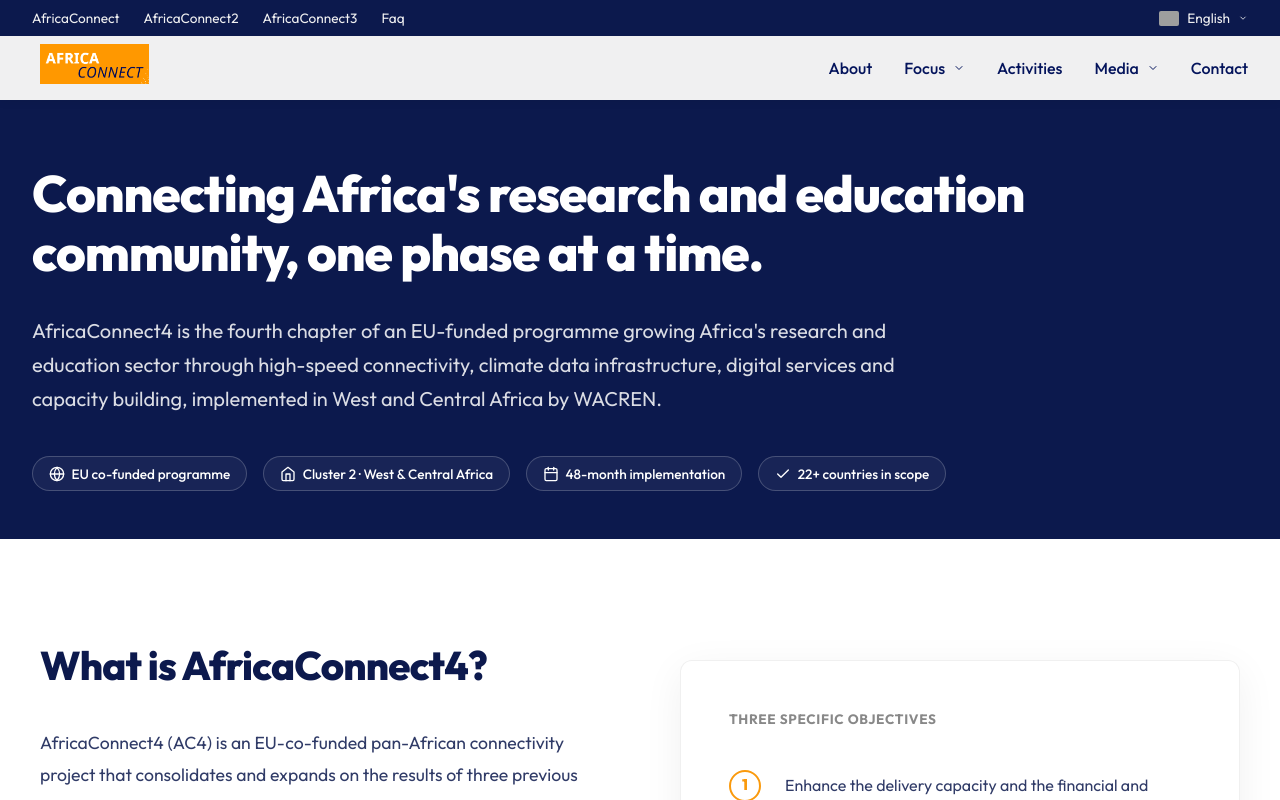
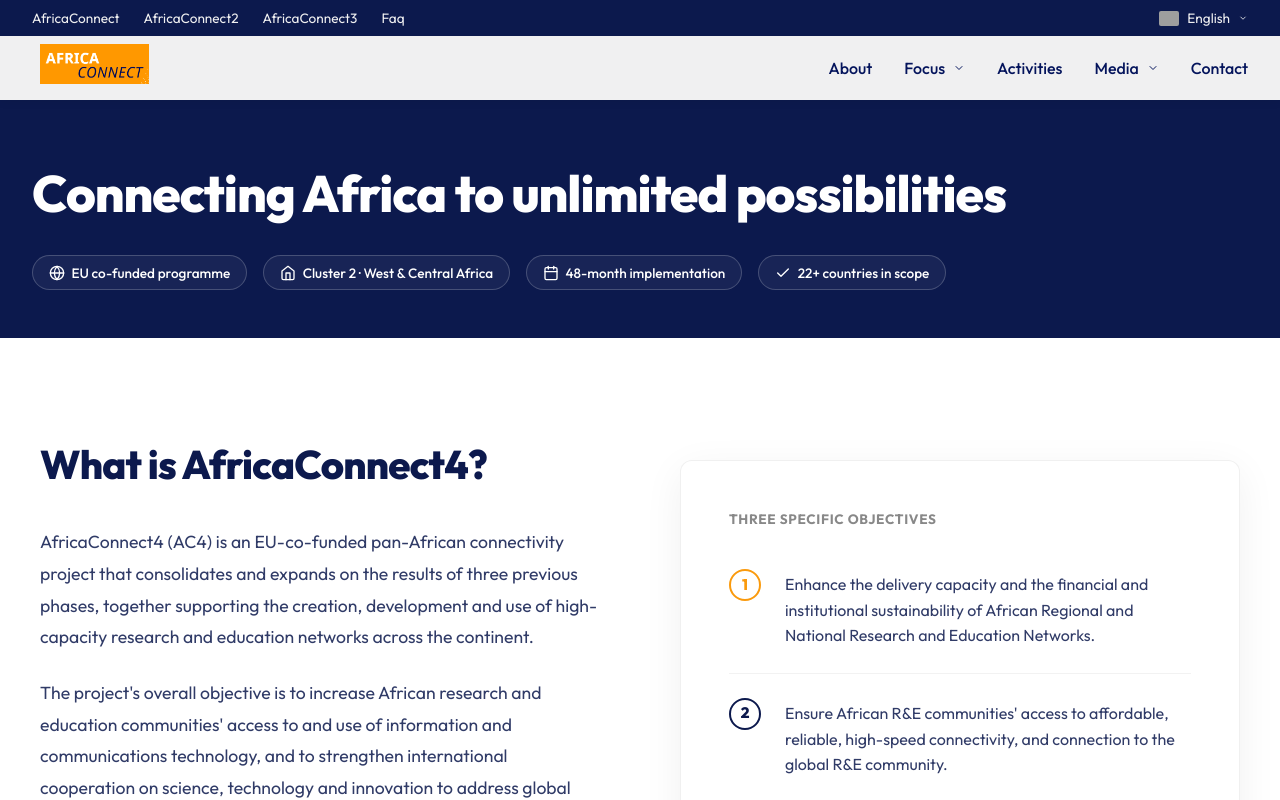
Before and after one commit to rizennews/africaconnect4, a Next.js app: page /about in a window 1280 px wide. Shown: the top 800 px of the page. Built offline with nearby package versions, Linux system fonts and the light colour scheme; grey boxes are pictures that could not be loaded.

Commit message:
Update About page heading and remove description

```diff
--- a/src/components/AboutHero.tsx
+++ b/src/components/AboutHero.tsx
@@ -6,12 +6,8 @@ export default function AboutHero() {
     <section className={styles.hero}>
       <div className={styles.container}>
         <h1 className={styles.title}>
-          Connecting Africa's research and education community, one phase at a time.
+          Connecting Africa to unlimited possibilities
         </h1>
-        <p className={styles.description}>
-          AfricaConnect4 is the fourth chapter of an EU-funded programme growing Africa's research and education sector through high-speed connectivity, climate data infrastructure, digital services and capacity building, implemented in West and Central Africa by WACREN.
-        </p>
-
         <div className={styles.tagsContainer}>
           <div className={styles.tag}>
             <svg width="16" height="16" viewBox="0 0 24 24" fill="none" stroke="currentColor" strokeWidth="2" strokeLinecap="round" strokeLinejoin="round"><circle cx="12" cy="12" r="10"></circle><line x1="2" y1="12" x2="22" y2="12"></line><path d="M12 2a15.3 15.3 0 0 1 4 10 15.3 15.3 0 0 1-4 10 15.3 15.3 0 0 1-4-10 15.3 15.3 0 0 1 4-10z"></path></svg>
```
